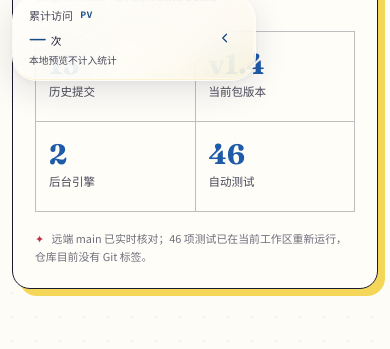
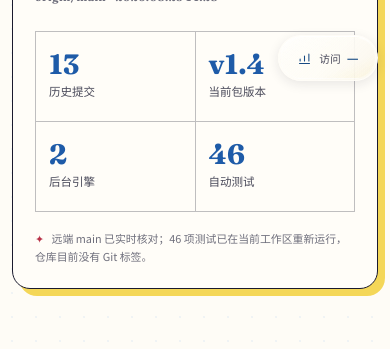
Before and after one commit to AndersonHJB/xhs-images-video-vercel-downloader, a website: page changelog.html in a window 390 px wide. Shown: the part 751-1100 px from the top of the page. Drawn offline with Linux system fonts and the light colour scheme.

Commit message:
Improve mobile visit counter display and collision handling

```diff
--- a/changelog.html
+++ b/changelog.html
@@ -821,6 +821,7 @@
       <button class="site-visits-toggle" type="button" data-visit-toggle aria-expanded="true" aria-controls="site-visit-content" aria-label="收起访问统计" title="收起访问统计" hidden>
         <svg class="site-visits-collapse-icon" viewBox="0 0 24 24" aria-hidden="true"><path d="m14 7-5 5 5 5" /></svg>
         <svg class="site-visits-expand-icon" viewBox="0 0 24 24" aria-hidden="true"><path d="M5 16v-3m7 3V8m7 8V5M4 20h16" /></svg>
+        <span class="site-visits-mobile-label" aria-hidden="true">访问 <span class="site-visits-mobile-total" data-visit-mobile-total>—</span></span>
       </button>
     </div>
 
--- a/visit-counter.css
+++ b/visit-counter.css
@@ -149,6 +149,7 @@
 }
 
 .site-visits-toggle .site-visits-expand-icon,
+.site-visits-mobile-label,
 .site-visits[data-collapsed="true"] .site-visits-collapse-icon,
 .site-visits[data-collapsed="true"] .site-visits-emblem {
   display: none;
@@ -177,15 +178,28 @@ body:has(textarea:focus, select:focus, .toast-visible) .site-visits {
   transform: translateY(8px);
 }
 
-@media (max-width: 620px) {
+@media (max-width: 620px), (max-width: 960px) and (max-height: 500px), (hover: none) and (pointer: coarse) and (max-width: 960px) {
+  /* No expanded-card flash before the small-screen state is initialized. */
+  .site-visits:not([data-initialized]) {
+    visibility: hidden;
+  }
+
+  .site-visits[data-obstructing="true"] {
+    visibility: hidden;
+    opacity: 0;
+    transform: none;
+  }
+
   .site-visits {
-    left: max(12px, env(safe-area-inset-left, 0px));
+    left: auto;
+    right: max(12px, env(safe-area-inset-right, 0px));
     bottom: max(12px, env(safe-area-inset-bottom, 0px));
     width: 244px;
     max-width: calc(100vw - 24px);
     gap: 10px;
     padding: 12px 8px 12px 16px;
     border-radius: 25px;
+    pointer-events: auto;
   }
 
   .site-visits-emblem {
@@ -195,6 +209,55 @@ body:has(textarea:focus, select:focus, .toast-visible) .site-visits {
   .site-visits-toggle {
     flex-basis: 44px;
     width: 44px;
+  }
+
+  .site-visits-collapse-icon {
+    transform: rotate(180deg);
+  }
+
+  .site-visits[data-collapsed="true"] {
+    width: max-content;
+    min-width: 100px;
+    max-width: min(180px, calc(100vw - 24px));
+    padding: 0;
+    border-radius: 999px;
+    box-shadow: 0 3px 12px rgba(26, 26, 46, 0.1), inset 0 1px 0 rgba(255, 255, 255, 0.9);
+  }
+
+  .site-visits[data-collapsed="true"] .site-visits-toggle {
+    display: flex;
+    flex: 1 1 auto;
+    justify-content: center;
+    gap: 7px;
+    width: auto;
+    min-width: 0;
+    height: 44px;
+    padding: 0 12px;
+    border-radius: inherit;
+  }
+
+  .site-visits[data-collapsed="true"] .site-visits-expand-icon {
+    flex: 0 0 15px;
+    width: 15px;
+    height: 15px;
+  }
+
+  .site-visits[data-collapsed="true"] .site-visits-mobile-label {
+    display: inline-flex;
+    align-items: baseline;
+    gap: 6px;
+    min-width: 0;
+    color: var(--ink-light);
+    font-family: var(--font-sans);
+    font-size: 0.67rem;
+    white-space: nowrap;
+  }
+
+  .site-visits-mobile-total {
+    color: var(--visit-blue);
+    font-size: 0.82rem;
+    font-weight: 600;
+    font-variant-numeric: tabular-nums;
   }
 }
 
--- a/visit-counter.js
+++ b/visit-counter.js
@@ -6,15 +6,71 @@
 
   const toggle = container.querySelector('[data-visit-toggle]');
   const content = container.querySelector('[data-visit-content]');
+  const mobileTotal = container.querySelector('[data-visit-mobile-total]');
+  const mobileViewport = window.matchMedia('(max-width: 620px), (max-width: 960px) and (max-height: 500px), (hover: none) and (pointer: coarse) and (max-width: 960px)');
+  let desktopCollapsed = false;
+  let scheduleCollisionCheck = () => {};
+  const setCollapsed = (collapsed) => {
+    container.dataset.collapsed = String(collapsed);
+    content.hidden = collapsed;
+    toggle.setAttribute('aria-expanded', String(!collapsed));
+    toggle.setAttribute('aria-label', collapsed ? '展开访问统计' : '收起访问统计');
+    toggle.title = collapsed ? '展开访问统计' : '收起访问统计';
+    scheduleCollisionCheck();
+  };
   if (toggle && content) {
     toggle.hidden = false;
+    setCollapsed(mobileViewport.matches);
     toggle.addEventListener('click', () => {
       const collapsed = container.dataset.collapsed !== 'true';
-      container.dataset.collapsed = String(collapsed);
-      content.hidden = collapsed;
-      toggle.setAttribute('aria-expanded', String(!collapsed));
-      toggle.setAttribute('aria-label', collapsed ? '展开访问统计' : '收起访问统计');
-      toggle.title = collapsed ? '展开访问统计' : '收起访问统计';
+      if (!mobileViewport.matches) desktopCollapsed = collapsed;
+      setCollapsed(collapsed);
+    });
+    mobileViewport.addEventListener('change', () => {
+      setCollapsed(mobileViewport.matches || desktopCollapsed);
+    });
+
+    const collapseMobile = () => {
+      if (mobileViewport.matches && container.dataset.collapsed !== 'true') setCollapsed(true);
+    };
+    // Hide in place when the compact pill would cover a media control.
+    let collisionFrame = 0;
+    scheduleCollisionCheck = () => {
+      if (collisionFrame) return;
+      collisionFrame = window.requestAnimationFrame(() => {
+        collisionFrame = 0;
+        let obstructing = false;
+        if (mobileViewport.matches && container.dataset.collapsed === 'true') {
+          const pill = container.getBoundingClientRect();
+          const controls = document.querySelectorAll('a, button, input, textarea, select, label, video, [role="button"]');
+          obstructing = [...controls].some((element) => {
+            if (container.contains(element)) return false;
+            const rect = element.getBoundingClientRect();
+            if (!rect.width || !rect.height || rect.right <= pill.left || rect.left >= pill.right
+              || rect.bottom <= pill.top || rect.top >= pill.bottom) return false;
+            const style = window.getComputedStyle(element);
+            return style.visibility !== 'hidden' && style.opacity !== '0';
+          });
+        }
+        const value = String(obstructing);
+        if (container.dataset.obstructing !== value) container.dataset.obstructing = value;
+      });
+    };
+    window.addEventListener('scroll', () => {
+      collapseMobile();
+      scheduleCollisionCheck();
+    }, { passive: true });
+    window.addEventListener('resize', scheduleCollisionCheck, { passive: true });
+    window.visualViewport?.addEventListener('resize', scheduleCollisionCheck, { passive: true });
+    const layoutObserver = new ResizeObserver(scheduleCollisionCheck);
+    layoutObserver.observe(document.body);
+    layoutObserver.observe(container);
+    scheduleCollisionCheck();
+    document.addEventListener('pointerdown', (event) => {
+      if (!container.contains(event.target)) collapseMobile();
+    }, { passive: true });
+    document.addEventListener('keydown', (event) => {
+      if (event.key === 'Escape') collapseMobile();
     });
   }
 
@@ -49,6 +105,12 @@
     hasTotal = true;
     window.clearTimeout(timeout);
     totalElement.textContent = data.total.toLocaleString('zh-CN');
+    if (mobileTotal) {
+      mobileTotal.textContent = new Intl.NumberFormat('zh-CN', {
+        notation: 'compact', maximumFractionDigits: 1, roundingMode: 'floor'
+      }).format(data.total);
+    }
+    scheduleCollisionCheck();
     statusElement.textContent = '按当前域名汇总页面浏览次数';
   });
 
```
Also changed, not shown: index.html (+1 -0 lines), README.md.
